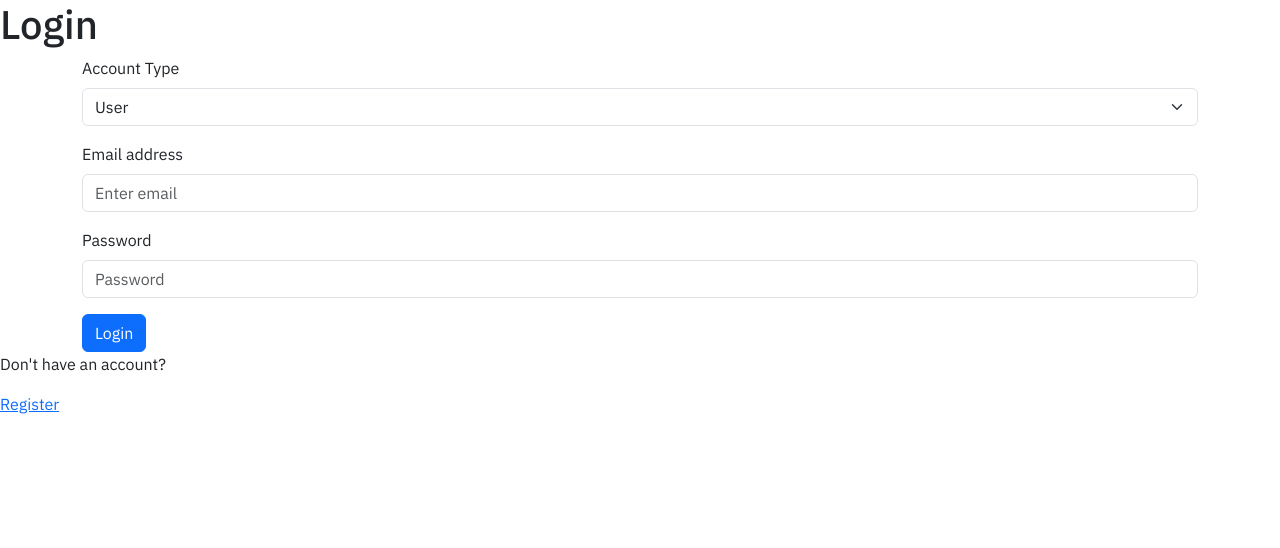
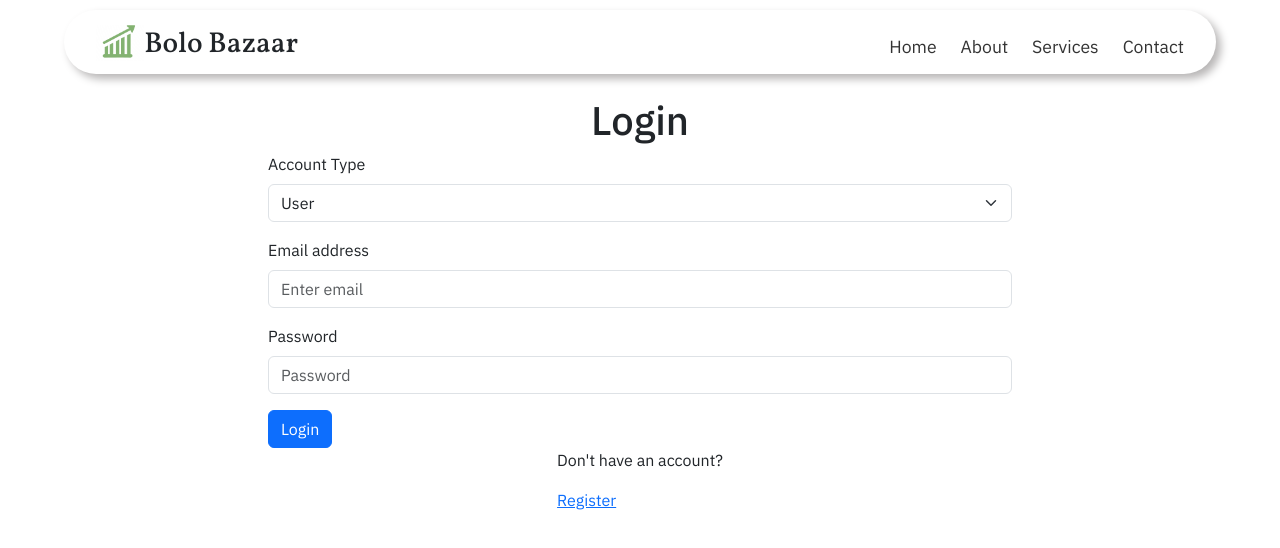
Before and after one commit to tanya-pvt2005/Execute_CBCK, a React (Vite) app in the folder frontend/: page /user-login in a window 1280 px wide. Shown: the top 548 px of the page. Built offline with nearby package versions, Linux system fonts and the light colour scheme.

Commit message:
fixed login

```diff
--- /dev/null
+++ b/frontend/src/pages/Login/Login.css
@@ -0,0 +1,8 @@
+.login {
+    margin: auto;
+    margin-top: 6em;
+    max-width: 60%;
+    display: flex;
+    flex-direction: column;
+    align-items: center;
+}
--- a/frontend/src/pages/Login-User/ULogin.jsx
+++ b/frontend/src/pages/Login/Login.jsx
@@ -3,7 +3,8 @@ import { Link, useNavigate } from 'react-router-dom';
 import Button from 'react-bootstrap/Button';
 import Form from 'react-bootstrap/Form';
 import axios from 'axios';
-// import './Login.css';
+import Navbar from '../../components/Navbar/Navbar';
+import './Login.css';
 
 function Login() {
   const [email, setEmail] = useState('');
@@ -39,6 +40,8 @@ function Login() {
   };
 
   return (
+    <>
+    <Navbar/>
     <div className="login">
       <h1>Login</h1>
       <Form className="container" onSubmit={handleSubmit}>
@@ -88,6 +91,7 @@ function Login() {
         <Link to="/register">Register</Link>
       </div>
     </div>
+    </>
   );
 }
 
--- a/frontend/src/routes/AppRouter.jsx
+++ b/frontend/src/routes/AppRouter.jsx
@@ -1,6 +1,6 @@
 import { BrowserRouter as Router, Routes, Route } from "react-router-dom"
 import Landing from "../pages/Landing/Landing"
-import ULogin from "../pages/Login-User/ULogin"
+import Login from "../pages/Login/Login"
 import BLogin from "../pages/Login-Bus/BLogin"
 import Community from "../pages/Community/Community"
 import UserDash from "../pages/userDash/UserDash"
@@ -13,7 +13,8 @@ function AppRouter(){
         <Router>
             <Routes>
                 <Route path = "/" element={<Landing/>} />
-                <Route path = "/user-login" element={<ULogin/>} />
+                {/* <Route path = "/login" element={<Login/>} /> */}
+                <Route path = "/user-login" element={<Login/>} />
                 <Route path = "/business-login" element={<BLogin/>} />
                 <Route path = "/user-dashboard" element={<UserDash/>} />
                 <Route path = "/businessDashboard" element={<BusinessDashboard/>} />
```
